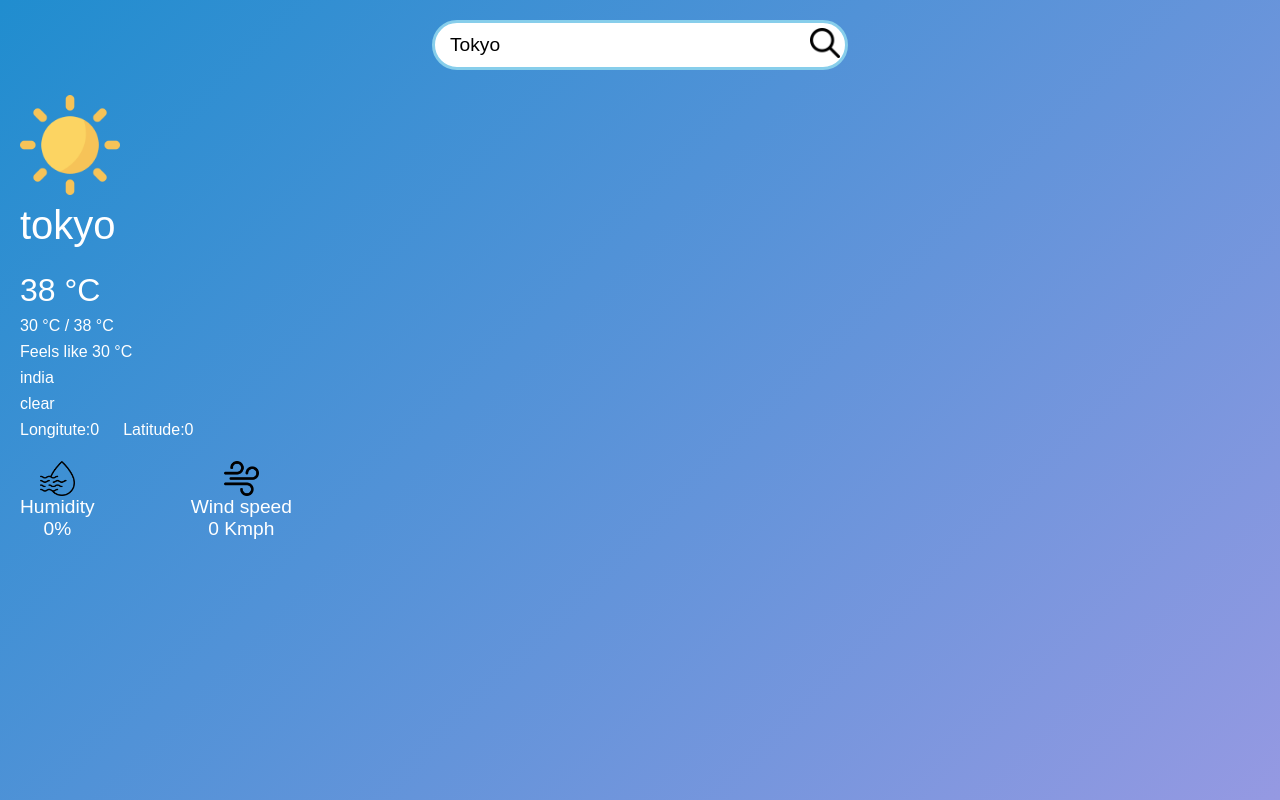
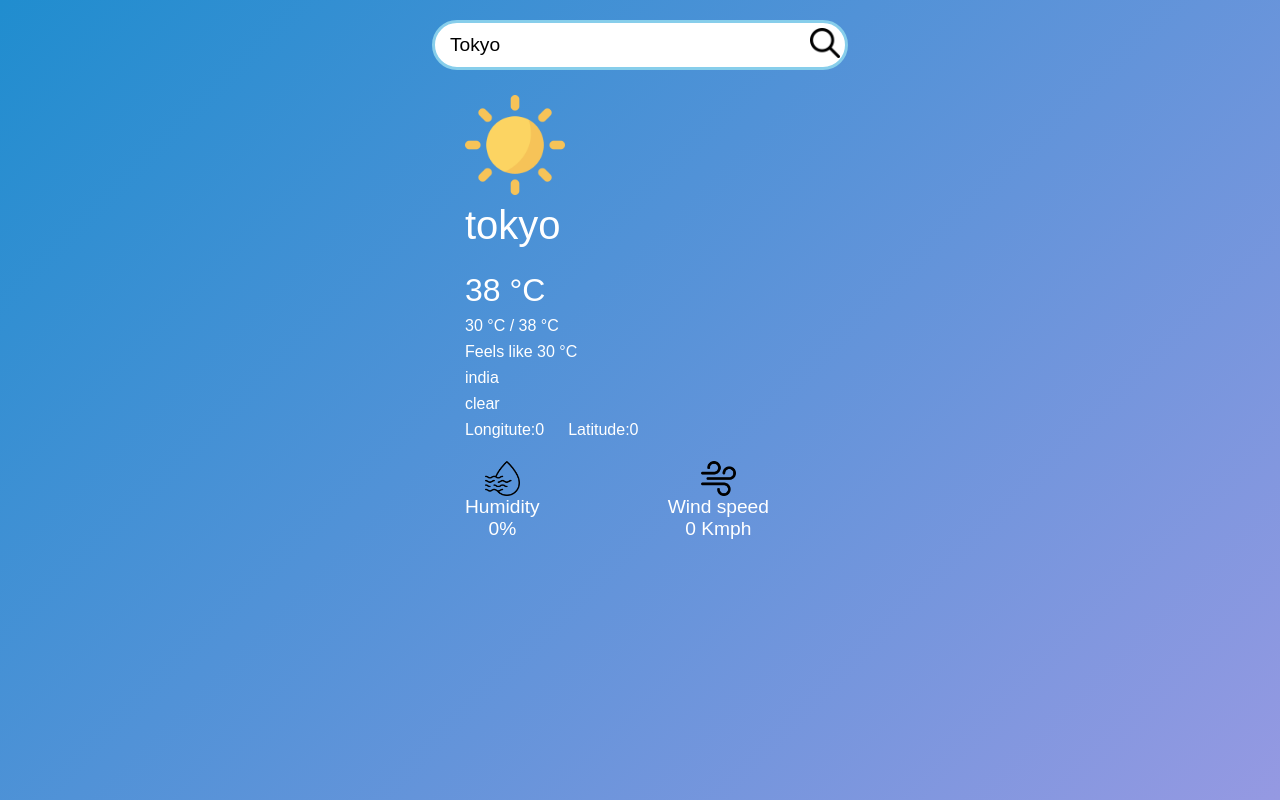
Before and after one commit to Sahibxaae/weather-app, a React (Create React App) app: page / in a window 1280 px wide. Built offline with nearby package versions, Linux system fonts and the light colour scheme; no server answers.

Commit message:
alignment of ui changed

```diff
--- a/package.json
+++ b/package.json
@@ -1,7 +1,7 @@
 {
   "homepage": "https://Sahibxaae.github.io/weather-app",
   "name": "weather-app",
-  "version": "0.1.0",
+  "version": "2.1.0",
   "private": true,
   "dependencies": {
     "@testing-library/jest-dom": "^5.17.0",
--- a/src/App.css
+++ b/src/App.css
@@ -40,9 +40,8 @@ body{
 }
 .flex{
   display: flex;
-}
-.flex .sec-2{
-  padding:3rem 1rem;
+  align-items: center;
+  justify-content: center;
 }
 .image{
   margin-top: 25px;
@@ -70,7 +69,7 @@ body{
   margin-top: 1.4rem;
   width: 350px;
   display: flex;
-  gap: 6rem;
+  gap: 8rem;
 }
 .humid-wind .humid, .wind{
   text-align: center;
--- a/src/App.js
+++ b/src/App.js
@@ -381,7 +381,6 @@ function App() {
           min={min}
           max={max}
         />
-        <div className="sec-2"></div>
       </div>
     </div>
   );
```
